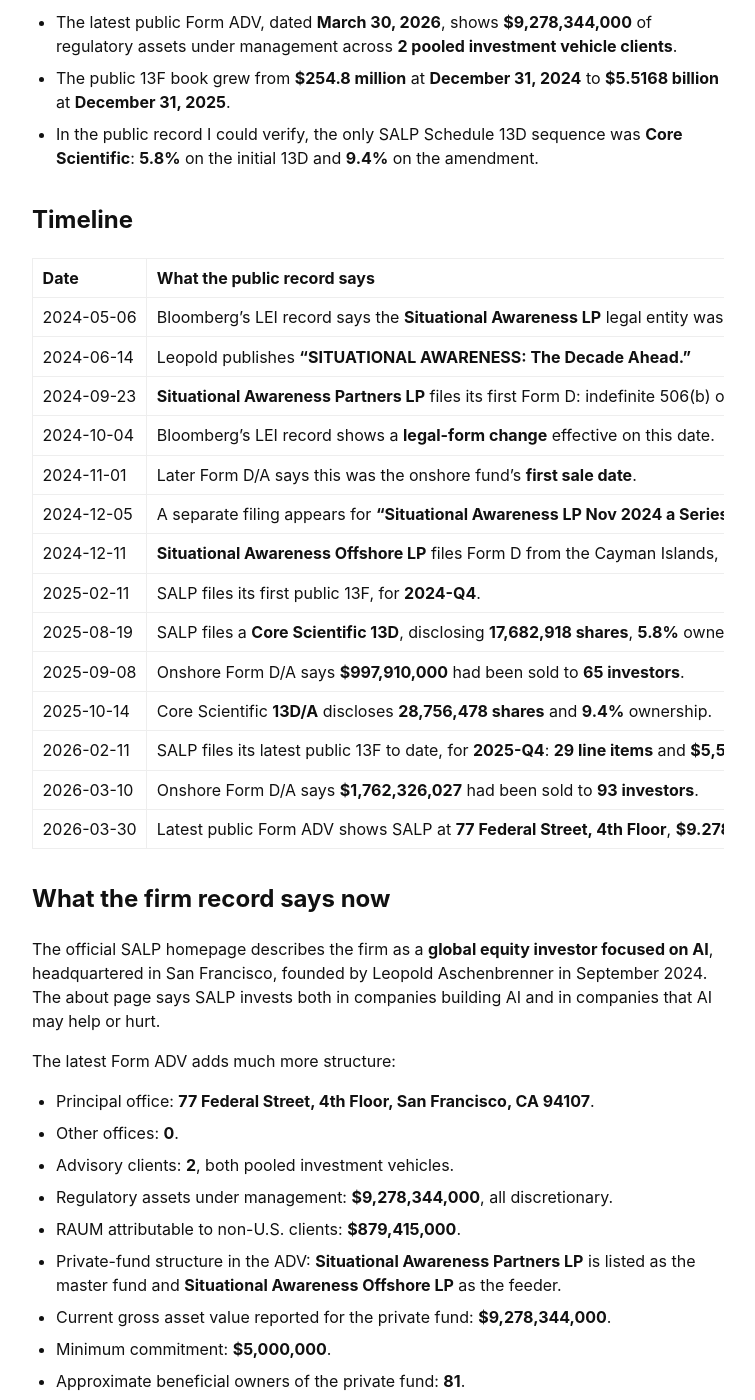
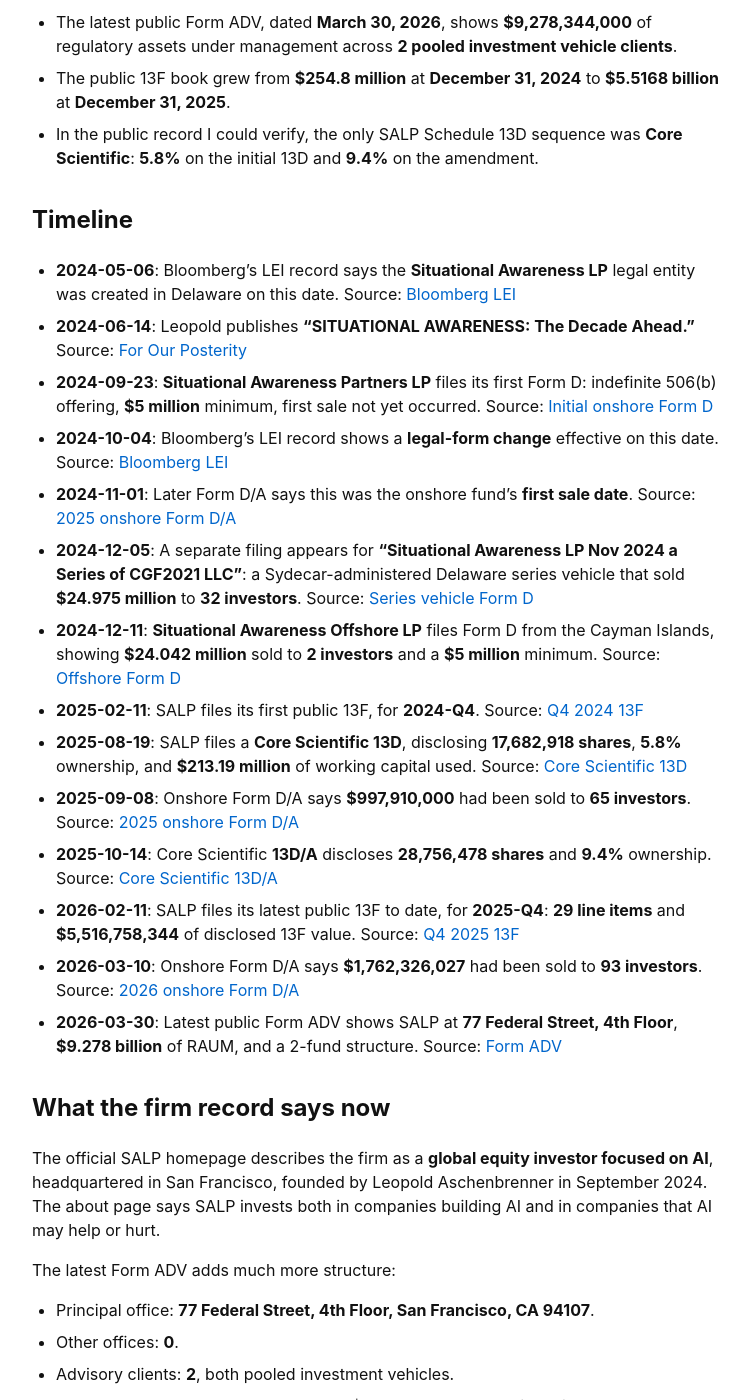
Before and after one commit to kiankyars/kiankyars.github.io, a Jekyll site: the page built from _posts/blog/2026-04-21-situational-awareness-lp.md, in a window 1280 px wide and 1400 px high, scrolled down 1079 px. Shown: the whole window, without its empty margins (262-1017 px from the left). Built offline with Jekyll 4.4.1, drawn with Linux system fonts in a browser that asks for light colours.

Commit message:
Make SALP timeline mobile-friendly

```diff
--- a/_posts/blog/2026-04-21-situational-awareness-lp.md
+++ b/_posts/blog/2026-04-21-situational-awareness-lp.md
@@ -26,22 +26,20 @@
 
 ## Timeline
 
-| Date | What the public record says | Source |
-|---|---|---|
-| 2024-05-06 | Bloomberg's LEI record says the **Situational Awareness LP** legal entity was created in Delaware on this date. | [Bloomberg LEI](https://lei.bloomberg.com/leis/view/254900Q1483NSNRJ0W04) |
-| 2024-06-14 | Leopold publishes **"SITUATIONAL AWARENESS: The Decade Ahead."** | [For Our Posterity](https://www.forourposterity.com/) |
-| 2024-09-23 | **Situational Awareness Partners LP** files its first Form D: indefinite 506(b) offering, **$5 million** minimum, first sale not yet occurred. | [Initial onshore Form D](https://www.sec.gov/Archives/edgar/data/2038540/000093583624000602/xslFormDX08/primary_doc.xml) |
-| 2024-10-04 | Bloomberg's LEI record shows a **legal-form change** effective on this date. | [Bloomberg LEI](https://lei.bloomberg.com/leis/view/254900Q1483NSNRJ0W04) |
-| 2024-11-01 | Later Form D/A says this was the onshore fund's **first sale date**. | [2025 onshore Form D/A](https://www.sec.gov/Archives/edgar/data/2038540/000093583625000591/xslFormDX08/primary_doc.xml) |
-| 2024-12-05 | A separate filing appears for **"Situational Awareness LP Nov 2024 a Series of CGF2021 LLC"**: a Sydecar-administered Delaware series vehicle that sold **$24.975 million** to **32 investors**. | [Series vehicle Form D](https://www.sec.gov/Archives/edgar/data/2047424/000204742424000001/xslFormDX08/primary_doc.xml) |
-| 2024-12-11 | **Situational Awareness Offshore LP** files Form D from the Cayman Islands, showing **$24.042 million** sold to **2 investors** and a **$5 million** minimum. | [Offshore Form D](https://assets.disclosurequest.com/Archives/edgar/data/2048430/000093583624000752/xslFormDX01/primary_doc.html) |
-| 2025-02-11 | SALP files its first public 13F, for **2024-Q4**. | [Q4 2024 13F](https://www.sec.gov/Archives/edgar/data/2045724/000093583625000120/0000935836-25-000120-index.htm) |
-| 2025-08-19 | SALP files a **Core Scientific 13D**, disclosing **17,682,918 shares**, **5.8%** ownership, and **$213.19 million** of working capital used. | [Core Scientific 13D](https://www.sec.gov/Archives/edgar/data/1839341/000093583625000543/xslSCHEDULE_13D_X01/primary_doc.xml) |
-| 2025-09-08 | Onshore Form D/A says **$997,910,000** had been sold to **65 investors**. | [2025 onshore Form D/A](https://www.sec.gov/Archives/edgar/data/2038540/000093583625000591/xslFormDX08/primary_doc.xml) |
-| 2025-10-14 | Core Scientific **13D/A** discloses **28,756,478 shares** and **9.4%** ownership. | [Core Scientific 13D/A](https://www.sec.gov/Archives/edgar/data/1839341/000093583625000638/xslSCHEDULE_13D_X01/primary_doc.xml) |
-| 2026-02-11 | SALP files its latest public 13F to date, for **2025-Q4**: **29 line items** and **$5,516,758,344** of disclosed 13F value. | [Q4 2025 13F](https://www.sec.gov/Archives/edgar/data/2045724/000204572426000002/0002045724-26-000002-index.html) |
-| 2026-03-10 | Onshore Form D/A says **$1,762,326,027** had been sold to **93 investors**. | [2026 onshore Form D/A](https://www.sec.gov/Archives/edgar/data/2038540/000093583626000153/xslFormDX08/primary_doc.xml) |
-| 2026-03-30 | Latest public Form ADV shows SALP at **77 Federal Street, 4th Floor**, **$9.278 billion** of RAUM, and a 2-fund structure. | [Form ADV](https://reports.adviserinfo.sec.gov/reports/ADV/333011/PDF/333011.pdf) |
+- **2024-05-06**: Bloomberg's LEI record says the **Situational Awareness LP** legal entity was created in Delaware on this date. Source: [Bloomberg LEI](https://lei.bloomberg.com/leis/view/254900Q1483NSNRJ0W04)
+- **2024-06-14**: Leopold publishes **"SITUATIONAL AWARENESS: The Decade Ahead."** Source: [For Our Posterity](https://www.forourposterity.com/)
+- **2024-09-23**: **Situational Awareness Partners LP** files its first Form D: indefinite 506(b) offering, **$5 million** minimum, first sale not yet occurred. Source: [Initial onshore Form D](https://www.sec.gov/Archives/edgar/data/2038540/000093583624000602/xslFormDX08/primary_doc.xml)
+- **2024-10-04**: Bloomberg's LEI record shows a **legal-form change** effective on this date. Source: [Bloomberg LEI](https://lei.bloomberg.com/leis/view/254900Q1483NSNRJ0W04)
+- **2024-11-01**: Later Form D/A says this was the onshore fund's **first sale date**. Source: [2025 onshore Form D/A](https://www.sec.gov/Archives/edgar/data/2038540/000093583625000591/xslFormDX08/primary_doc.xml)
+- **2024-12-05**: A separate filing appears for **"Situational Awareness LP Nov 2024 a Series of CGF2021 LLC"**: a Sydecar-administered Delaware series vehicle that sold **$24.975 million** to **32 investors**. Source: [Series vehicle Form D](https://www.sec.gov/Archives/edgar/data/2047424/000204742424000001/xslFormDX08/primary_doc.xml)
+- **2024-12-11**: **Situational Awareness Offshore LP** files Form D from the Cayman Islands, showing **$24.042 million** sold to **2 investors** and a **$5 million** minimum. Source: [Offshore Form D](https://assets.disclosurequest.com/Archives/edgar/data/2048430/000093583624000752/xslFormDX01/primary_doc.html)
+- **2025-02-11**: SALP files its first public 13F, for **2024-Q4**. Source: [Q4 2024 13F](https://www.sec.gov/Archives/edgar/data/2045724/000093583625000120/0000935836-25-000120-index.htm)
+- **2025-08-19**: SALP files a **Core Scientific 13D**, disclosing **17,682,918 shares**, **5.8%** ownership, and **$213.19 million** of working capital used. Source: [Core Scientific 13D](https://www.sec.gov/Archives/edgar/data/1839341/000093583625000543/xslSCHEDULE_13D_X01/primary_doc.xml)
+- **2025-09-08**: Onshore Form D/A says **$997,910,000** had been sold to **65 investors**. Source: [2025 onshore Form D/A](https://www.sec.gov/Archives/edgar/data/2038540/000093583625000591/xslFormDX08/primary_doc.xml)
+- **2025-10-14**: Core Scientific **13D/A** discloses **28,756,478 shares** and **9.4%** ownership. Source: [Core Scientific 13D/A](https://www.sec.gov/Archives/edgar/data/1839341/000093583625000638/xslSCHEDULE_13D_X01/primary_doc.xml)
+- **2026-02-11**: SALP files its latest public 13F to date, for **2025-Q4**: **29 line items** and **$5,516,758,344** of disclosed 13F value. Source: [Q4 2025 13F](https://www.sec.gov/Archives/edgar/data/2045724/000204572426000002/0002045724-26-000002-index.html)
+- **2026-03-10**: Onshore Form D/A says **$1,762,326,027** had been sold to **93 investors**. Source: [2026 onshore Form D/A](https://www.sec.gov/Archives/edgar/data/2038540/000093583626000153/xslFormDX08/primary_doc.xml)
+- **2026-03-30**: Latest public Form ADV shows SALP at **77 Federal Street, 4th Floor**, **$9.278 billion** of RAUM, and a 2-fund structure. Source: [Form ADV](https://reports.adviserinfo.sec.gov/reports/ADV/333011/PDF/333011.pdf)
 
 ## What the firm record says now
 
```
